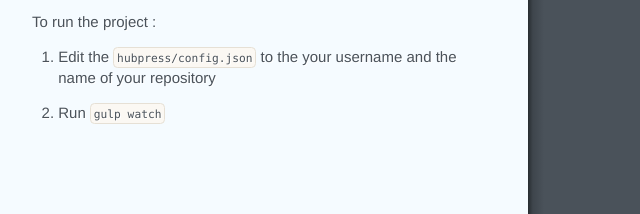
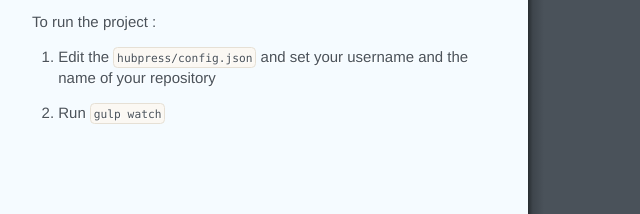
Before and after one commit to HubPress/doc.hubpress.io, a plain HTML site: page index.html in a window 1280 px wide. Shown: the part 505-719 px from the top of the page, 0-640 px from the left. Drawn offline with Linux system fonts and the light colour scheme.

Commit message:
update index.html

```diff
--- a/index.html
+++ b/index.html
@@ -12,6 +12,6 @@ To build the documentation, Pygments is required.</p>
 </ol>
 <p>To run the project :</p>
 <ol>
-<li>Edit the <code>hubpress/config.json</code> to the your username and the name of your repository</li>
+<li>Edit the <code>hubpress/config.json</code> and set your username and the name of your repository</li>
 <li>Run <code>gulp watch</code></li>
 </ol></div></div></div></div></body></html>
```
